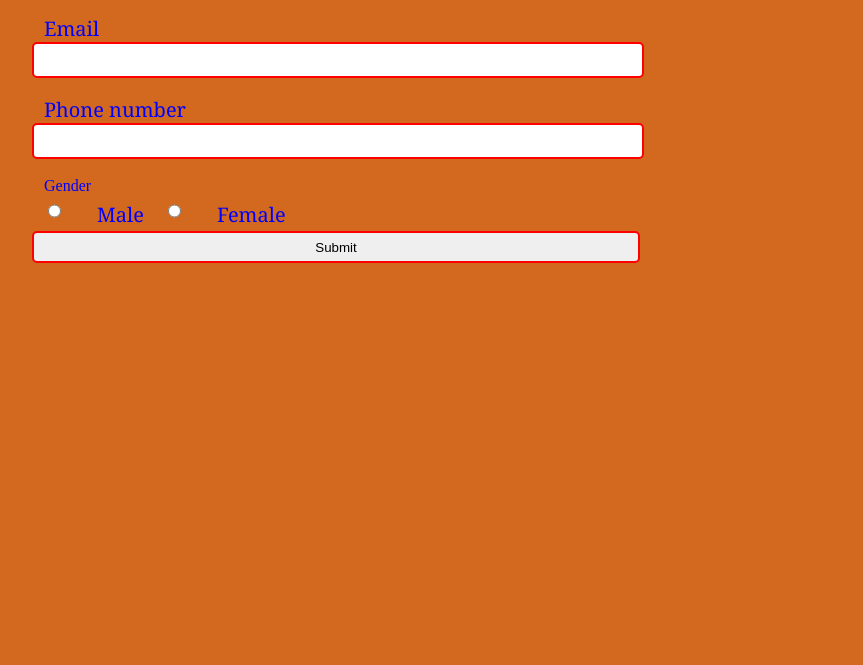
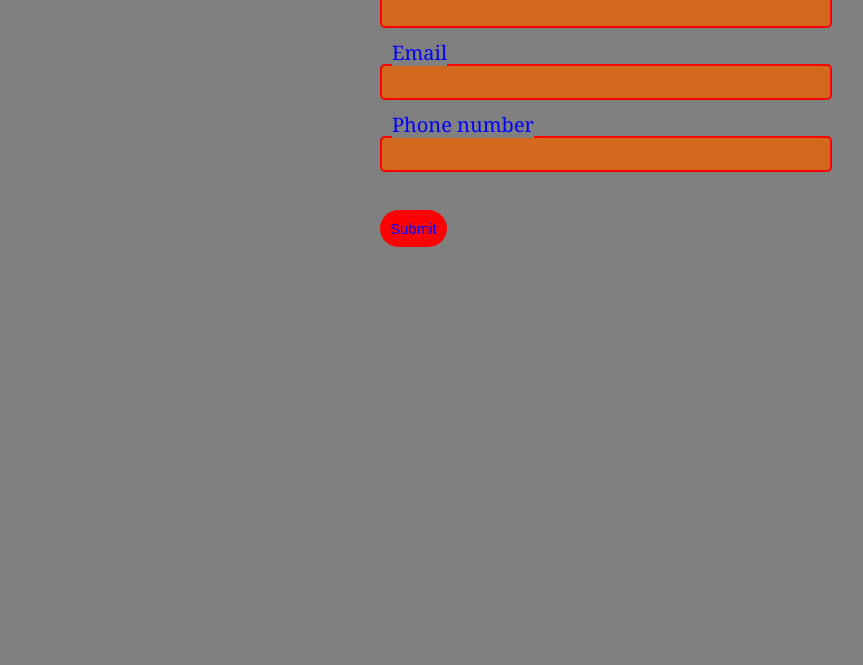
Before and after one commit to Jimaxibok/Sidehuttletask, a plain HTML site: page index.html in a window 1280 px wide. Shown: the part 135-800 px from the top of the page, without its empty margins (20-883 px from the left). Drawn offline with Linux system fonts and the light colour scheme; files whose address does not match are found by name.

Commit message:
task two changes

```diff
--- a/index.html
+++ b/index.html
@@ -8,29 +8,31 @@
     <title>Form Document</title>
 </head>
 <body>
- <form onsubmit="myFunction()">
-    <h1>Bio-Dat form</h1>
+ <form onsubmit="myFunction()" class="formContainer">
+
      <div class="container">
+        <h1>Bio-Dat form</h1>
         <label for="Name" class="name"  >Name</label>
-        <input type="text" class="nameInput" required >
+        <input type="text" class="textInput" required >
         <br>
         <label for="Email" class="email">Email</label>
-        <input type="email" class="emailInput" required>
+        <input type="email" class="textInput" required>
         <br>
         <label for="phonenumber" class="phone">Phone number </label>
-        <input type="number" class="phoneInput" required>
+        <input type="number" class="textInput" required>
         <br>
-       <div>
+       <!-- <div>
            <p id="gender">Gender</p>
-           <div class="radioGender">
-            <input type="radio"  value="Male">
+           <div >
+            <input type="radio"  value="Male" class="radioGender">
               <label for="html">Male</label>
-              <input type="radio"  value="Female">
+              <input type="radio"  value="Female" class="radioGender">
               <label for="css">Female</label><br>
            </div>
+         -->
+         <input type="submit" value="Submit"  class="submitButton">
+       </div>
 
-       </div>
-  <input type="submit" value="Submit" >
  </form>
 
 
--- a/style.css
+++ b/style.css
@@ -1,62 +1,73 @@
 * {
     padding: 0;
     margin:0;
-}
-body{
-    background: chocolate;
-    align-items: center;
+    background: gray;
 }
 
-form{
-     /* margin: 3rem; */
-     /* text-align: center; */
-}
 
-form h1{
-    color: blue;
-    text-align: center;
+ h1{
+    /* text-align: center; */
+    padding:1rem;
+
 }
 
 label {
-    align-items: center;
+    /* align-items: center; */
     margin-left: 2rem;
     font-size: 20px;
     font-family: Cambria, Cochin, Georgia, Times, 'Times New Roman', serif;
-    color: blue
+    color: blue;
+    line-height: 10px;
 }
 
 
-input{
+.textInput{
     margin-left: 20px;
     /* margin-top: 2rem; */
     display: block;
     text-align: center;
-    width: 50%;
+    width: 70%;
     height: 2rem;
     border-radius: 5px;
     border:2px solid red;
     align-items: center;
+    background: chocolate;
 
 }
+
 
 #gender{
     margin-left: 2rem;
     color: blue;
-}
-
-.radioGender{
-    /* font-size: 4px; */
-    /* border: 2px solid red ; */
-    display: inline-flex;
-    margin-left: 1rem;
-}
-.radioGender label{
-    padding-top: 6px;
-    padding-right: -20px;
+    font-size:20px ;
 }
 
 form{
     align-items: center;
     margin: auto;
-    padding: 2rem;
+    /* padding: 2rem; */
 }
+.formContainer{
+    /* border: 2px solid red; */
+    align-items: center;
+
+}
+.container{
+    padding: 40px;
+    margin: auto;
+    width: 50%;
+    /* border: 3px solid green; */
+    align-self: center;
+    padding-left: 10rem;
+
+}
+
+.submitButton{
+    margin: 20px;
+    color: blue;
+    background: red;
+    border: none;
+    border-radius: 30px;
+    font-size: 15px;
+    padding: 10px;
+}
```
